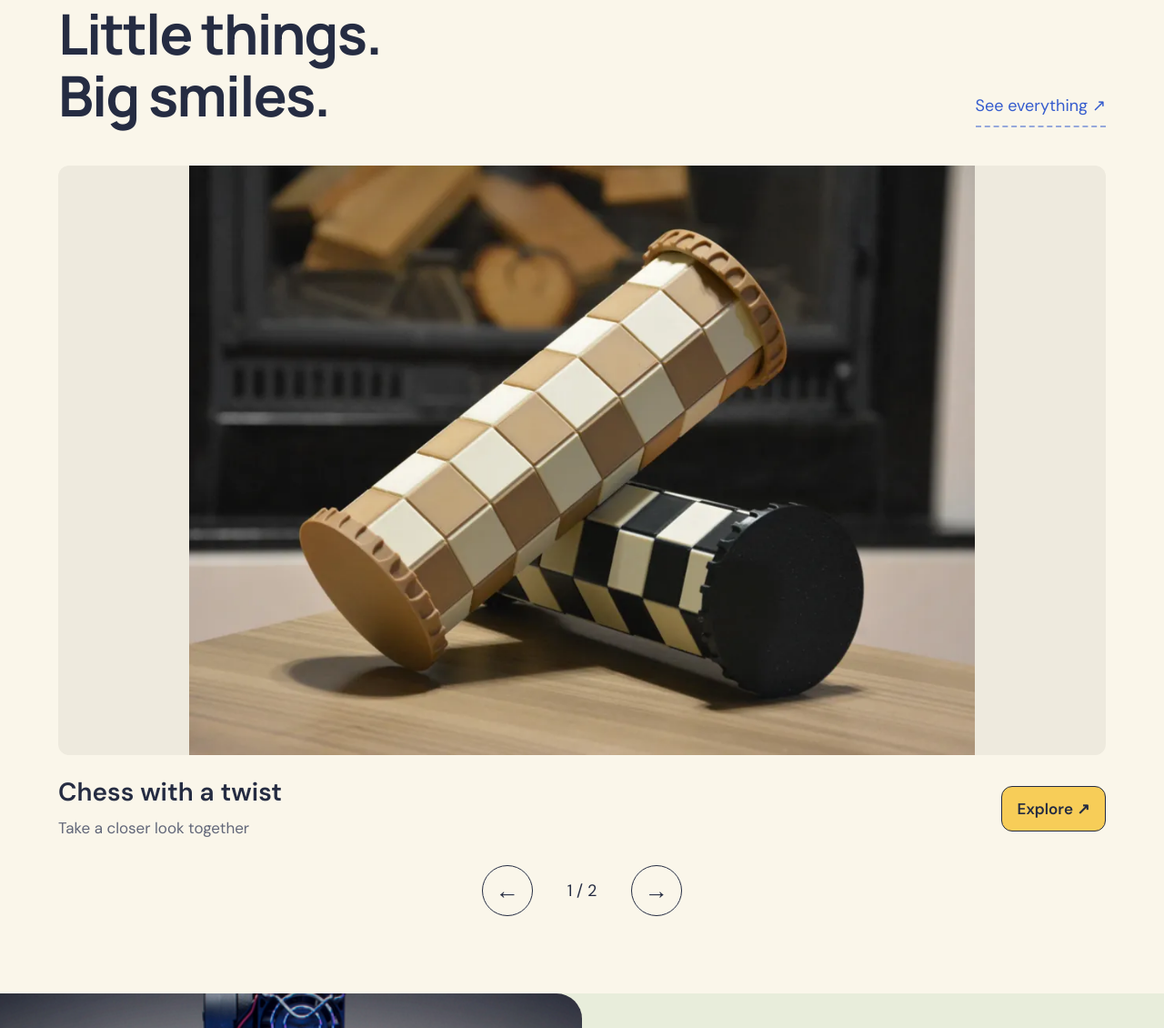
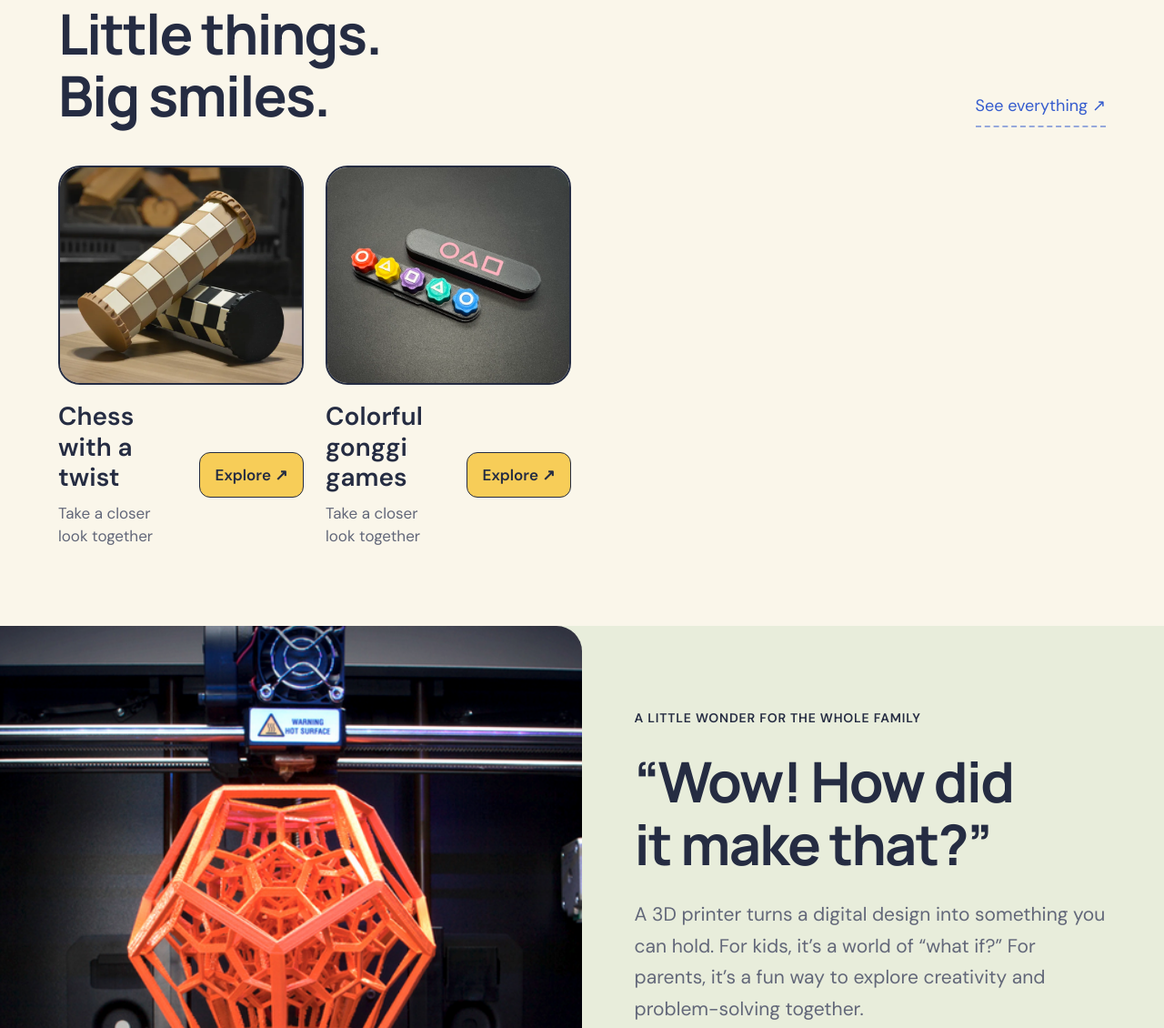
Before and after one commit to EddieCui12345/3d-printing, a plain HTML site: page index.html in a window 1280 px wide. Shown: the part 1136-2266 px from the top of the page at 91% size. Drawn offline with Linux system fonts and the light colour scheme.

Commit message:
fix products size and oredr

```diff
--- a/app.js
+++ b/app.js
@@ -67,24 +67,24 @@ const products = [{
 // Both the image and its Explore button open the same product details.
 function cards() {
   return `
-    <section class="carousel" aria-label="Print gallery" aria-roledescription="carousel">
-      <div class="collection">${products.map((p, i) => `<article class="product" data-category="${p.category}" aria-roledescription="slide" aria-label="${i + 1} of ${products.length}" ${i > 0 ? 'hidden' : ''}>
-    <button class="product-image" data-product="${i}" aria-label="Take a closer look at ${p.name}">
-      <img src="${p.image}" alt="${['Cylindrical chess boards in cream and black', 'Colorful printed gonggi game pieces', 'Concept artwork of orange, sage, and ivory printed sculptures'][i]}" loading="lazy">
+    <section class="product-grid" aria-label="Product gallery">
+      ${products.map((p, i) => `
+        <article class="product" data-category="${p.category}">
+          <button class="product-image" data-product="${i}"
+            aria-label="Take a closer look at ${p.name}">
+            <img src="${p.image}" alt="${p.name}" loading="lazy">
           </button>
           <div class="product-info">
             <div>
               <h3>${p.name}</h3>
-        <p>${i === 2 ? 'Dream shapes · AI concept art' : 'Take a closer look together'}</p>
+              <p>Take a closer look together</p>
             </div>
-      <button class="round-link" data-product="${i}" aria-label="Explore ${p.name}">Explore ↗</button>
+            <button class="round-link" data-product="${i}">
+              Explore ↗
+            </button>
           </div>
-  </article>`).join('')}</div>
-      <div class="carousel-controls">
-        <button class="carousel-arrow" data-direction="-1" aria-label="Previous image">←</button>
-        <p class="carousel-status" aria-live="polite" aria-atomic="true">1 / ${products.length}</p>
-        <button class="carousel-arrow" data-direction="1" aria-label="Next image">→</button>
-      </div>
+        </article>
+      `).join('')}
     </section>`;
 }
 
--- a/styles.css
+++ b/styles.css
@@ -653,6 +653,45 @@ dialog .close {
 
 .skip:focus {
   top: 10px;
+}
+
+.product-grid {
+  display: grid;
+  grid-template-columns: repeat(4, minmax(0, 1fr));
+  gap: 24px;
+  width: 100%;
+}
+
+.product-grid .product {
+  min-width: 0;
+}
+
+.product-grid .product-image {
+  display: block;
+  width: 100%;
+}
+
+.product-grid .product-image img {
+  display: block;
+  width: 100%;
+  aspect-ratio: 1 / 1;
+  object-fit: cover;
+}
+
+.product-grid .product[hidden] {
+  display: none;
+}
+
+@media (max-width: 800px) {
+  .product-grid {
+    grid-template-columns: repeat(2, minmax(0, 1fr));
+  }
+}
+
+@media (max-width: 500px) {
+  .product-grid {
+    grid-template-columns: 1fr;
+  }
 }
 
 /* RESPONSIVE RULES: adapt the layout at different screen widths. */
```
Lines whose indentation alone changed are shown as unchanged.
